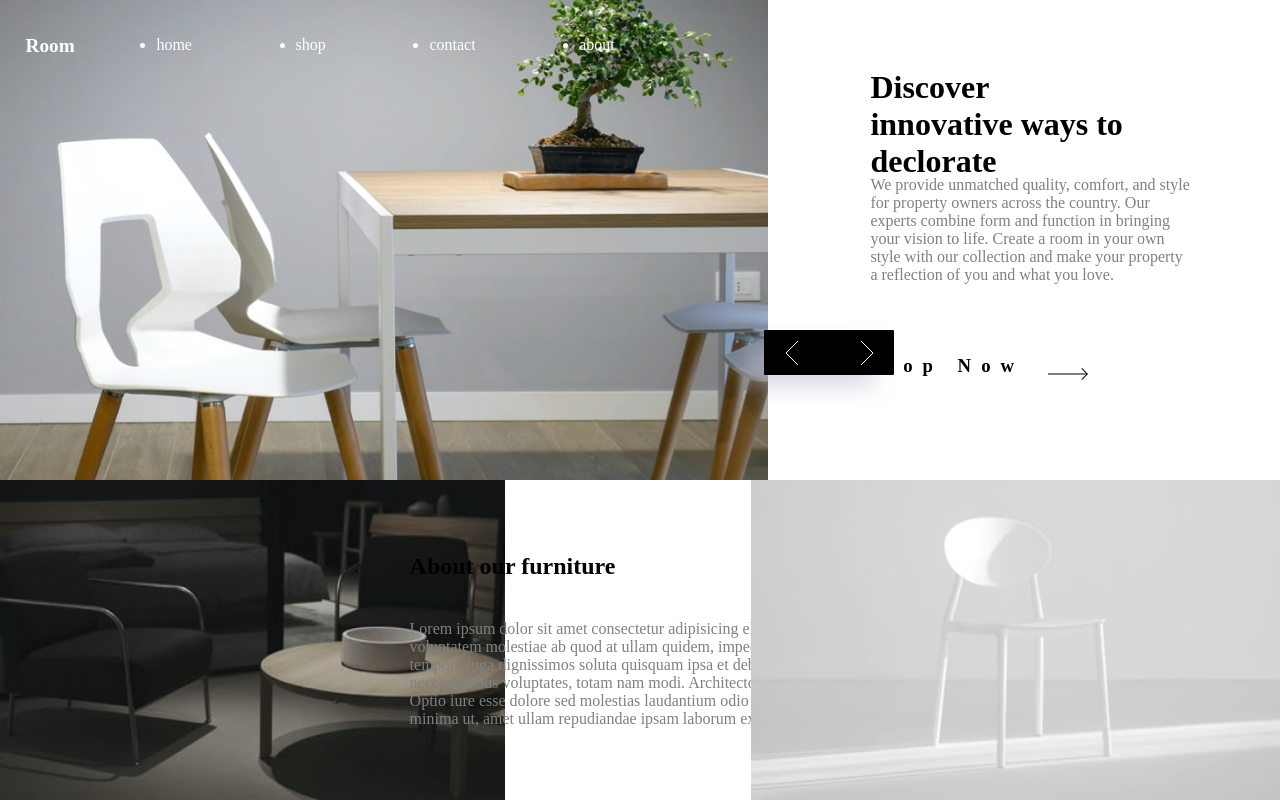
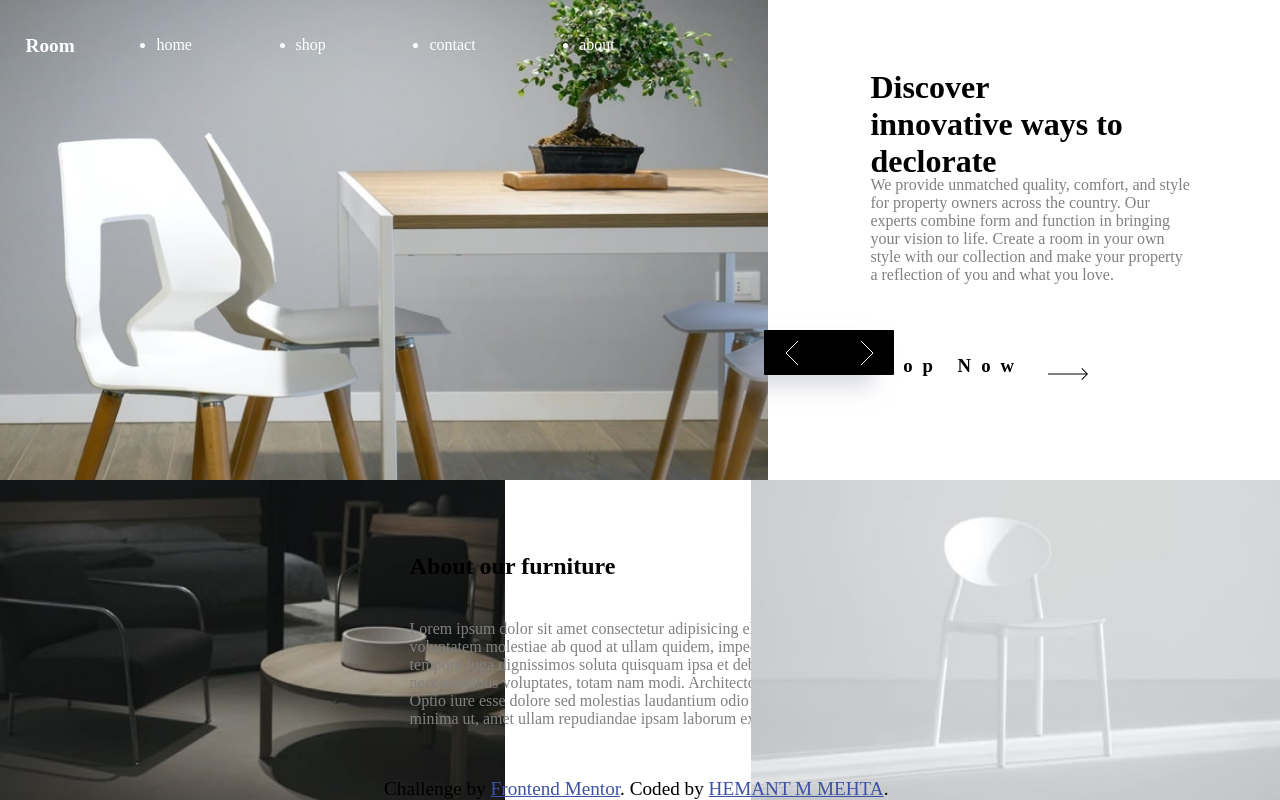
Before and after one commit to hemantmm/Room-Homepage, a plain HTML site: page index.html in a window 1280 px wide. Drawn offline with Linux system fonts and the light colour scheme.

Commit message:
changes made

```diff
--- a/index.html
+++ b/index.html
@@ -98,6 +98,10 @@
       </div>
 
   </div>
+  <div class="attribution">
+    Challenge by <a href="https://www.frontendmentor.io?ref=challenge" target="_blank">Frontend Mentor</a>.
+    Coded by <a href="#">HEMANT M MEHTA</a>.
+  </div>
 
   <script src="script.js"></script>
 </body>
--- a/style.css
+++ b/style.css
@@ -363,3 +363,12 @@ li:hover,li.active{
   }
 
 }
+
+
+.attribution
+{
+  position: absolute;
+  bottom: 0%;
+  left: 30%;
+  font-size: larger;
+}
```
